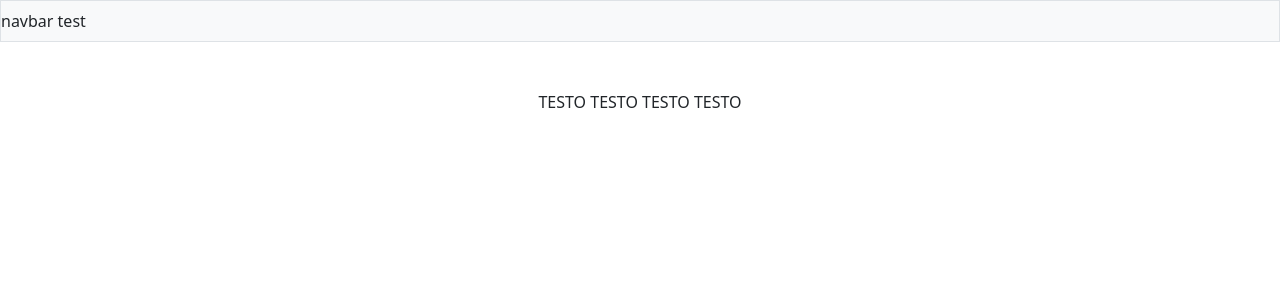
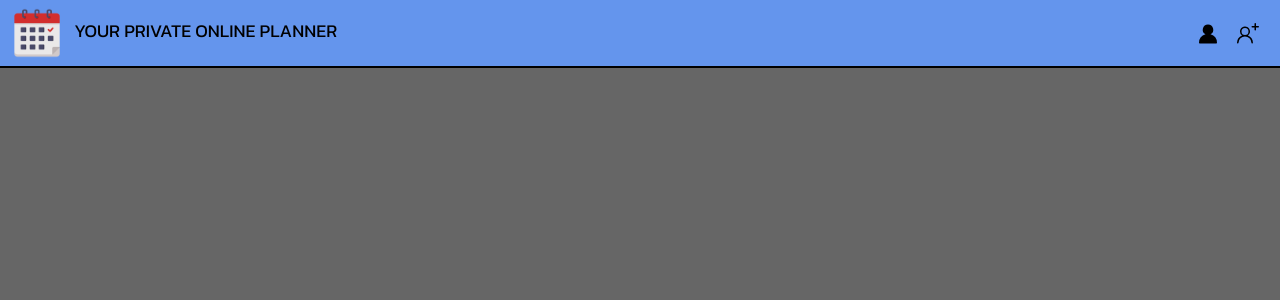
Before and after one commit to musimarcin/final_cs50, a Flask app: page / in a window 1280 px wide. Shown: the top 300 px of the page. Run offline with Flask 3, Linux system fonts and the light colour scheme.

Commit message:
making navbar in layout

```diff
--- a/static/styles.css
+++ b/static/styles.css
@@ -1,4 +1,33 @@
-main
+body
 {
     background-color: #666666;
 }
+
+nav
+{
+    border-bottom: 2px black solid;
+    background-color: cornflowerblue;
+}
+
+img
+{
+    width: 50px;
+}
+
+a
+{
+    text-decoration: none;
+}
+
+.logo
+{
+    font-family: "Kanit", sans-serif;
+    color: black;
+    text-decoration: none;
+    font-size: 18px;
+}
+
+.logo:hover
+{
+    color: white;
+}
--- a/templates/index.html
+++ b/templates/index.html
@@ -1,5 +1,5 @@
 {% extends "layout.html" %}
 
 {% block main %}
-TESTO TESTO TESTO TESTO
+
 {% endblock %}
--- a/templates/layout.html
+++ b/templates/layout.html
@@ -9,17 +9,46 @@
         <link href="https://cdn.jsdelivr.net/npm/bootstrap@5.3.2/dist/css/bootstrap.min.css" rel="stylesheet" integrity="sha384-T3c6CoIi6uLrA9TneNEoa7RxnatzjcDSCmG1MXxSR1GAsXEV/Dwwykc2MPK8M2HN" crossorigin="anonymous">
         <script src="https://cdn.jsdelivr.net/npm/bootstrap@5.3.2/dist/js/bootstrap.bundle.min.js" integrity="sha384-C6RzsynM9kWDrMNeT87bh95OGNyZPhcTNXj1NW7RuBCsyN/o0jlpcV8Qyq46cDfL" crossorigin="anonymous"></script>
 
-        <link href="/static/favicon.ico" rel="icon">
+        <link href="/static/styles.css" rel="stylesheet">
 
-        <link href="/static/styles.css" rel="stylesheet">
+        <link rel="preconnect" href="https://fonts.googleapis.com">
+        <link rel="preconnect" href="https://fonts.gstatic.com" crossorigin>
+        <link href="https://fonts.googleapis.com/css2?family=Kanit:ital,wght@0,100;0,200;0,300;0,400;0,500;0,600;0,700;0,800;0,900;1,100;1,200;1,300;1,400;1,500;1,600;1,700;1,800;1,900&display=swap" rel="stylesheet">
 
         <title>Your private online Task Manager</title>
     </head>
-
-    <div class="bg-light border navbar navbar-expand-md navbar-light">
-        navbar test
-    </div>
-    <div class="container py-5 text-center">
+<body>
+    <nav class="navbar navbar-expand-md navbar-light">
+        <div class="container-fluid">
+            <button aria-controls="navbar" aria-expanded="false" aria-label="Toggle navigation" class="navbar-toggler" data-bs-target="#navbar" data-bs-toggle="collapse" type="button">
+                <span class="navbar-toggler-icon"></span>
+            </button>
+            <div class="collapse navbar-collapse" id="navbar">
+                {% if session["user_id"] %}
+                <a href="/"><img src="/static/main.png" class="img-fluid">
+                </a>
+                    <ul class="navbar-nav me-auto mt-2">
+                        <li class="nav-item"><a class="nav-link" href="/quote">Calendar</a></li>
+                        <li class="nav-item"><a class="nav-link" href="/manage">Manage Events</a></li>
+                        <li class="nav-item"><a class="nav-link" href="/list">Event List</a></li>
+                        <li class="nav-item"><a class="nav-link" href="/history">History</a></li>
+                    </ul>
+                    <ul class="navbar-nav ms-auto mt-2">
+                        <li class="nav-item"><a class="nav-link" href="/logout">Log Out</a></li>
+                    </ul>
+                {% else %}
+                <a href="/"><img src="/static/main.png" class="img-fluid">
+                    <span class="logo p-2">YOUR PRIVATE ONLINE PLANNER</span>
+                </a>
+                    <ul class="navbar-nav ms-auto">
+                        <li class="nav-item"><a class="nav-link" href="/login"><svg xmlns="http://www.w3.org/2000/svg" viewBox="0 0 24 24" width="24" height="24"><path d="M12 2.5a5.25 5.25 0 0 0-2.519 9.857 9.005 9.005 0 0 0-6.477 8.37.75.75 0 0 0 .727.773H20.27a.75.75 0 0 0 .727-.772 9.005 9.005 0 0 0-6.477-8.37A5.25 5.25 0 0 0 12 2.5Z"></path></svg></a></li>
+                        <li class="nav-item"><a class="nav-link" href="/register"><svg xmlns="http://www.w3.org/2000/svg" viewBox="0 0 24 24" width="24" height="24"><path d="M4 9.5a5 5 0 1 1 7.916 4.062 7.973 7.973 0 0 1 5.018 7.166.75.75 0 1 1-1.499.044 6.469 6.469 0 0 0-12.932 0 .75.75 0 0 1-1.499-.044 7.972 7.972 0 0 1 5.059-7.181A4.994 4.994 0 0 1 4 9.5ZM9 6a3.5 3.5 0 1 0 0 7 3.5 3.5 0 0 0 0-7Zm10.25-5a.75.75 0 0 1 .75.75V4h2.25a.75.75 0 0 1 0 1.5H20v2.25a.75.75 0 0 1-1.5 0V5.5h-2.25a.75.75 0 0 1 0-1.5h2.25V1.75a.75.75 0 0 1 .75-.75Z"></path></svg></a></li>
+                    </ul>
+                {% endif %}
+        </div>
+    </nav>
+    <main class="container py-5 text-center">
         {% block main %}{% endblock %}
-    </div>
+    </main>
+</body>
 </html>
```
Also changed, not shown: static/main.png (added).
